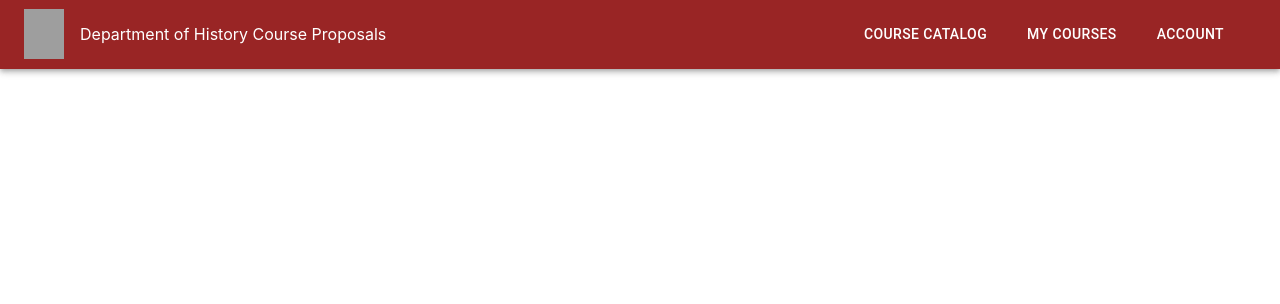
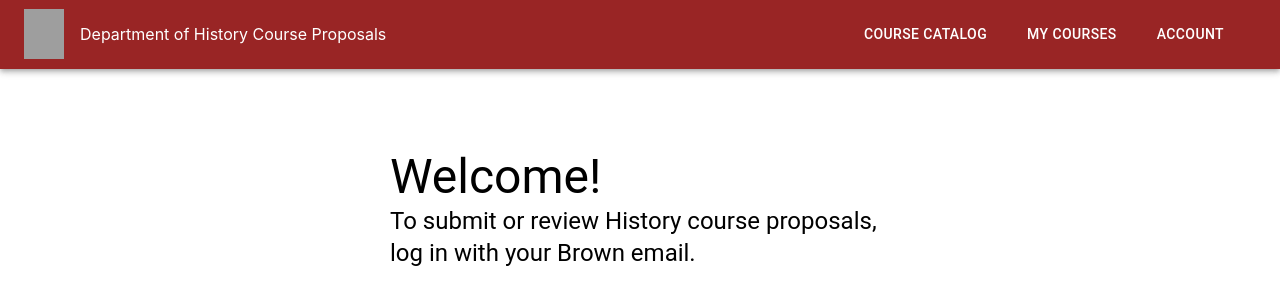
Before and after one commit to brownhistorydept/course-proposals-site, a React (Create React App) app in the folder client/: page / in a window 1280 px wide. Shown: the top 304 px of the page. Built offline with nearby package versions, Linux system fonts and the light colour scheme; no server answers; grey boxes are pictures that could not be loaded.

Commit message:
Login page

```diff
--- a/client/src/App.tsx
+++ b/client/src/App.tsx
@@ -3,9 +3,17 @@ import React from "react";
 import "./App.css";
 import NavBar from './components/NavBar';
 import CourseProposal from './components/CourseProposal';
+import Box from '@mui/material/Box';
+import Typography from '@mui/material/Typography';
+import { createTheme, ThemeProvider } from '@mui/material/styles';
 
 import { BrowserRouter, Routes, Route, Link } from "react-router-dom";
 
+
+// const theme = createTheme({
+//   typography: {
+//     fontFamily: 'Roboto',
+//   }});
 
 function App() {
   const [data, setData] = React.useState(null);
@@ -18,12 +26,41 @@ function App() {
 
   return (
     <div className="App">
+      {/* <ThemeProvider theme={theme}> */}
       <NavBar/>
       {/* <header className="App-header">
         <img src={logo} className="App-logo" alt="logo" />
         <p>{!data ? "Loading..." : data}</p>
       </header> */}
       {/* <CourseProposal/> */}
+      {/* { <h1>Welcome!</h1> }
+      { <h4>To submit or review History CourseProposal proposals, log in with your Brown email</h4>}     */}
+        <Box
+        sx={{
+        width: 500,
+        height: 300,
+        margin: 'auto',
+      }}
+      >
+      <Typography
+            variant="h3"
+            align ="left"
+            mt={10}
+          >
+            Welcome!
+          </Typography>
+
+          <Typography
+            variant="h5"
+            align ="left"
+          >
+            To submit or review History course proposals, log in with your Brown email.
+          </Typography>
+
+        </Box>
+        {/* </ThemeProvider> */}
+
+
     </div>
   );
 }
```
